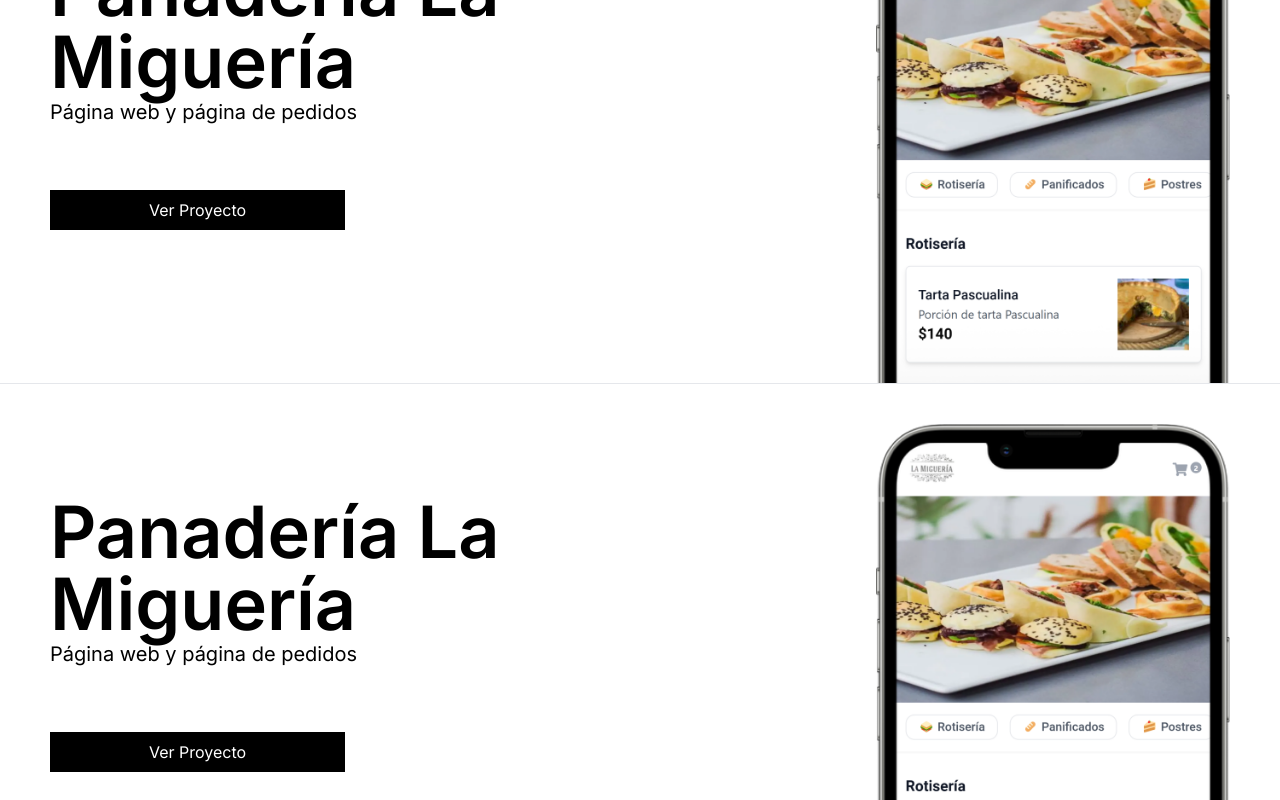
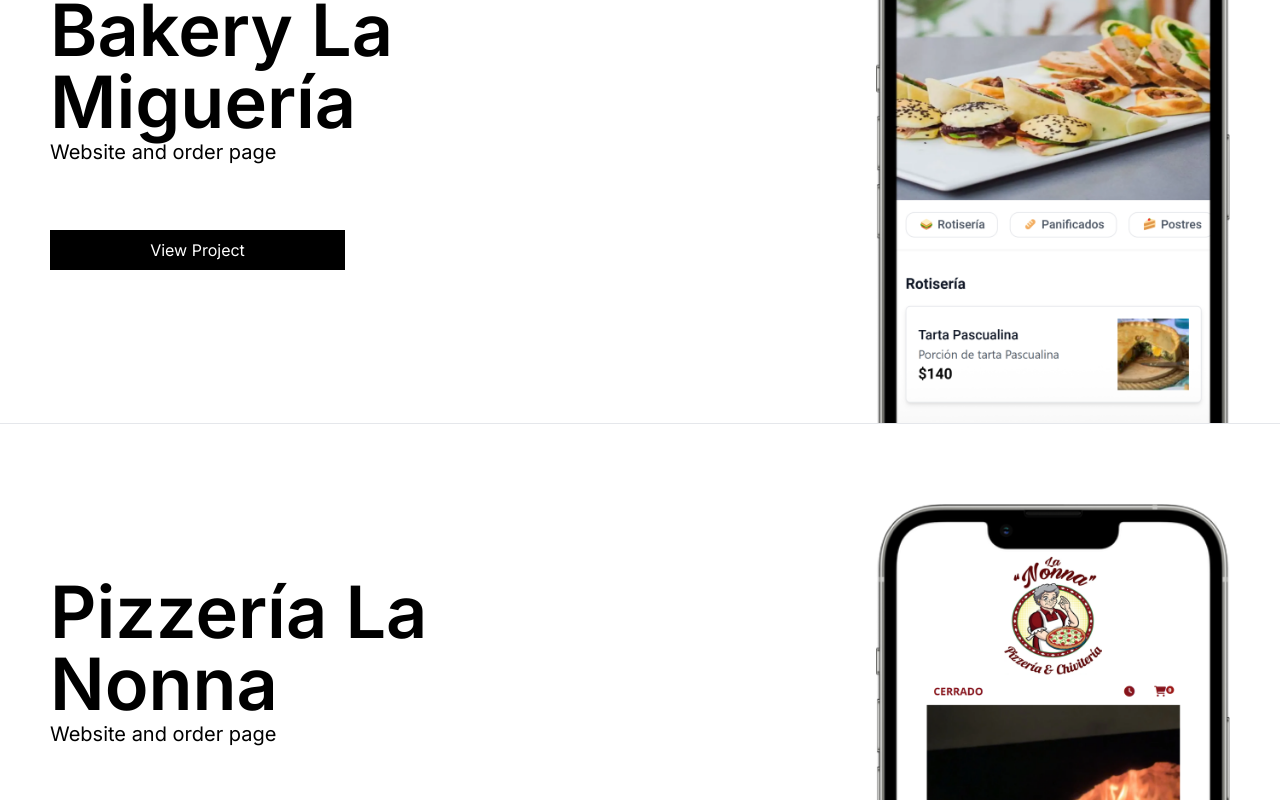
Before and after one commit to ignaciogarciadev/my-portfolio, a Next.js app: page / in a window 1280 px wide. Shown: the part 1760-2560 px from the top of the page. Built offline with nearby package versions, Linux system fonts and the light colour scheme.

Commit message:
Add Projects link to Navbar and update Projects component content

```diff
--- a/src/components/Navbar.jsx
+++ b/src/components/Navbar.jsx
@@ -33,6 +33,7 @@
                 <ul className="">
                     <li><a href="#Hero" onClick={handleClick}>Home</a></li>
                     <li><a href="#About" onClick={handleClick}>About</a></li>
+                    <li><a href="#Projects" onClick={handleClick}>Projects</a></li>
                     <li><a href="#Contact" onClick={handleClick}>Contact</a></li>
                 </ul>
             </div>
--- a/src/components/Projects.jsx
+++ b/src/components/Projects.jsx
@@ -7,14 +7,14 @@
       id="Projects"
       className="relative flex-col flex items-end justify-center text-center min-h-screen"
     >
-        <div
-          className="border-t border-gray-200  w-full h-full flex justify-between items-center"
-        >
+      <div className="border-t border-gray-200  w-full h-full flex justify-between items-center pt-10">
         <div className="2xl:max-w-[1400px]  2xl:px-[0] xl:max-w-[1180px] lg:max-w-[924px] md:max-w-[668px] sm:max-w-[640px] max-w-[560px] md:p-[0px] sm:px-[40px] px-[30px] m-auto w-full h-full flex flex-col md:flex-row justify-between items-center">
           <div className="text-left h-full w-full md:w-1/2 flex flex-col items-center justify-center gap-6">
             <div>
-                <h2 className="lg:text-7xl md:text-6xl sm:text-7xl text-5xl font-semibold">Panadería La Miguería</h2>
-                <p className="md:text-xl text-md">Página web y página de pedidos</p>
+              <h2 className="lg:text-7xl md:text-6xl sm:text-7xl text-5xl font-semibold">
+                Bakery La Miguería
+              </h2>
+              <p className="md:text-xl text-md">Website and order page</p>
             </div>
             <div className="w-full h-full text-left flex items-start">
               <a
@@ -23,7 +23,7 @@
                 target="_blank"
                 rel="noreferrer"
               >
-                  Ver Proyecto
+                View Project
               </a>
             </div>
           </div>
@@ -36,29 +36,29 @@
           </div>
         </div>
       </div>
-        <div
-          className=" border-b border-t border-gray-200  w-full h-full flex justify-between items-center"
-        >
+      <div className=" border-b border-t border-gray-200  w-full h-full flex justify-between items-center pt-10">
         <div className="2xl:max-w-[1400px]  2xl:px-[0] xl:max-w-[1180px] lg:max-w-[924px] md:max-w-[668px] sm:max-w-[640px] max-w-[560px] md:p-[0px] sm:px-[40px] px-[30px] m-auto w-full h-full flex flex-col md:flex-row justify-between items-center">
           <div className="text-left h-full w-full md:w-1/2 flex flex-col items-center justify-center gap-6">
             <div>
-                <h2 className="lg:text-7xl md:text-6xl sm:text-7xl text-5xl font-semibold">Panadería La Miguería</h2>
-                <p className="md:text-xl text-md">Página web y página de pedidos</p>
+              <h2 className="lg:text-7xl md:text-6xl sm:text-7xl text-5xl font-semibold">
+                Pizzería La Nonna
+              </h2>
+              <p className="md:text-xl text-md">Website and order page</p>
             </div>
             <div className="w-full h-full text-left flex items-start">
               <a
                 className="md:w-3/6 w-full text-center bg-black text-white p-2 my-10 "
-                  href="https://www.lamigueria.uy"
+                href="https://www.lanonna.uy"
                 target="_blank"
                 rel="noreferrer"
               >
-                  Ver Proyecto
+                View Project
               </a>
             </div>
           </div>
           <div className="w-full md:w-1/2 flex items-center justify-center md:justify-end">
             <img
-                src="./lamigueria.png"
+              src="./lanonna.png"
               alt="La Miguería"
               className=" pt-10 w-[90%] md:w-[60%] h-auto"
             />
```
Lines whose indentation alone changed are shown as unchanged.
